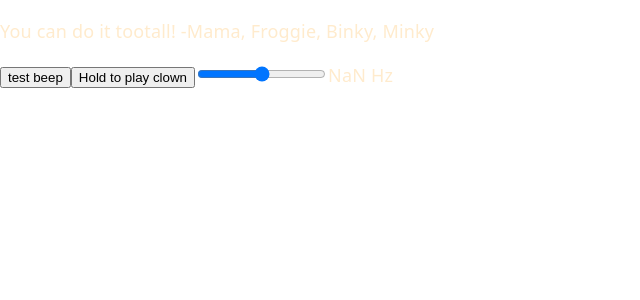
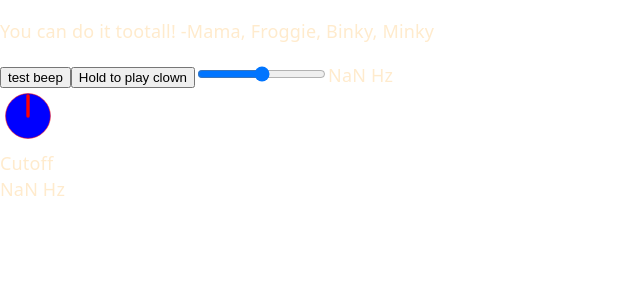
Before and after one commit to mmmckay1/synthu, a React (Vite) app in the folder web/: page / in a window 1280 px wide. Shown: the top 300 px of the page, without its empty margins (0-640 px from the left). Built offline with nearby package versions, Linux system fonts and the light colour scheme.

Commit message:
added drag to knob, next connect to actual cutoff

```diff
--- a/web/src/Freeplay.tsx
+++ b/web/src/Freeplay.tsx
@@ -4,6 +4,7 @@ import { noteOff, noteOn, updateVoice, type Voice } from "./audio/voice";
 import { getAudioContext } from "./audio/context";
 import { cutoffToPosition, positionToCutoff } from "./audio/scale";
 import { useEffect } from "react";
+import Knob from "./Knob";
 
 export default function Freeplay(){
     const [patch, setPatch] = useState<Patch>( {...DEFAULT_PATCH, osc1Waveform: "sawtooth", filterType: "lowpass"})
@@ -66,4 +67,5 @@ export default function Freeplay(){
     <button onPointerDown={handlePress} onPointerUp={handleRelease} onPointerLeave={handleRelease}>Hold to play clown</button>
     <input type="range" min={0} max={1} step={0.001} value={cutoffToPosition(patch.filterCutoff)} onChange={handleCutoff} />
     {Math.round(patch.filterCutoff)} Hz
+    <Knob label="Cutoff" position={cutoffToPosition(patch.filterCutoff)} display={ `${Math.round(patch.filterCutoff)} Hz`} onChange={(p) => console.log(p)}/>
 </>)}
--- /dev/null
+++ b/web/src/Knob.tsx
@@ -0,0 +1,41 @@
+import { useRef } from "react"
+
+export type KnobProps = {
+    label: string
+    position: number //0-1
+    display: string
+    onChange: (position: number) => void
+}
+
+export default function Knob ({ label, position, display, onChange}: KnobProps){
+        const dragRef = useRef<{ y: number, position: number } | null>(null)
+        const angle = -135+position*270
+        const handlePointerDown = (e: React.PointerEvent<SVGSVGElement>) => {
+            e.currentTarget.setPointerCapture(e.pointerId)
+            dragRef.current = { y: e.clientY, position: position}
+
+        }
+        const handlePointerMove = (e: React.PointerEvent<SVGSVGElement>) =>{
+            const start = dragRef.current
+            if (!start){
+                return
+            }
+            const dy = start.y - e.clientY
+            const next = start.position + dy / 200
+            const cl = Math.min(1, Math.max(0, next))
+            onChange(cl)
+        }
+        const handlePointerUp = () =>{
+            dragRef.current = null
+        }
+        return(
+            <div>
+                <svg width={56} height={56} viewBox="0 0 100 100" onPointerUp={handlePointerUp} onPointerMove={handlePointerMove} onPointerDown={handlePointerDown} style={{ touchAction: "none", cursor: "ns-resize"}}>
+                    <circle cx={50} cy={50} r={40} fill="blue" stroke="red" />
+                    <line x1={50} y1={50} x2={50} y2={14} stroke="red" strokeWidth={6} strokeLinecap="round" transform={`rotate(${angle} 50 50)`}/>
+                </svg>
+                <div>{label}</div>
+                <div>{display}</div>
+            </div>
+        )
+}
```
